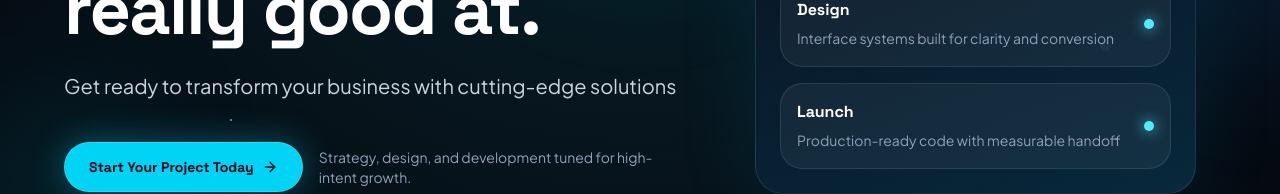
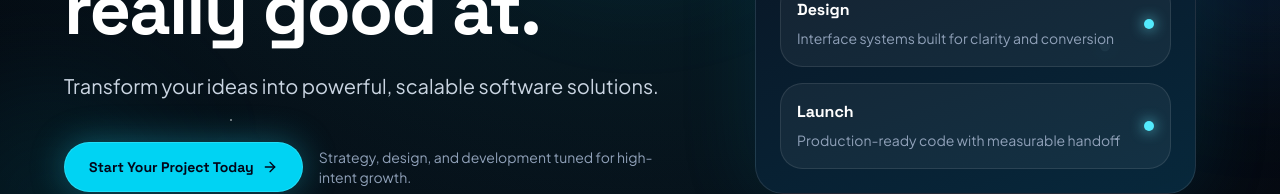
Before and after one commit to SurajChaurasia84/my-portfolio, a React (Vite) app: page / in a window 1280 px wide. Shown: the part 422-616 px from the top of the page. Built offline with nearby package versions, Linux system fonts and the light colour scheme.

Commit message:
Updated sub heading

```diff
--- a/src/components/Hero.jsx
+++ b/src/components/Hero.jsx
@@ -84,7 +84,7 @@ function Hero({ hideSidebar = false }) {
             animate={{ opacity: 1, y: 0 }}
             transition={{ duration: 0.7, delay: 0.3 }}
           >
-            Get ready to transform your business with cutting-edge solutions
+            Transform your ideas into powerful, scalable software solutions.
           </Motion.p>
 
           <Motion.div
```
